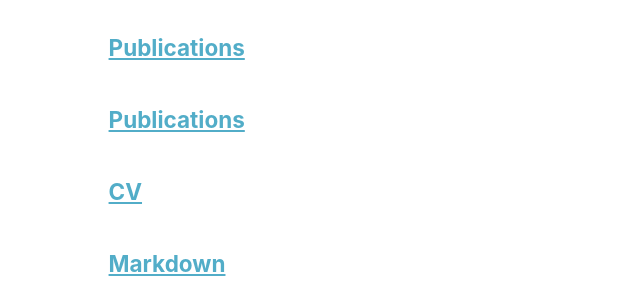
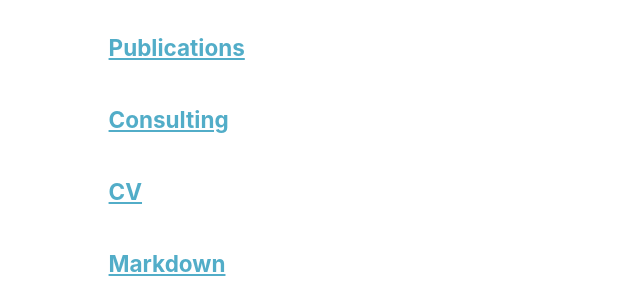
Before and after one commit to jpierkunke/jpierkunke.github.io, a Jekyll site: the page built from _pages/page-archive.html, in a window 1280 px wide. Shown: the part 562-862 px from the top of the page, without its empty margins (173-813 px from the left). Built offline with Jekyll 4.4.1, drawn with Linux system fonts in a browser that asks for light colours.

Commit message:
Update consulting.md

```diff
--- a/_pages/consulting.md
+++ b/_pages/consulting.md
@@ -1,7 +1,7 @@
 ---
 layout: archive
-title: "Publications"
-permalink: /publications/
+title: "Consulting"
+permalink: /consulting/
 author_profile: true
 ---
 
```
